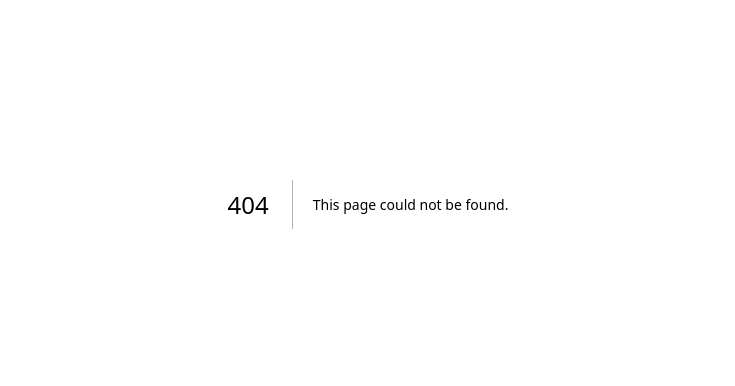
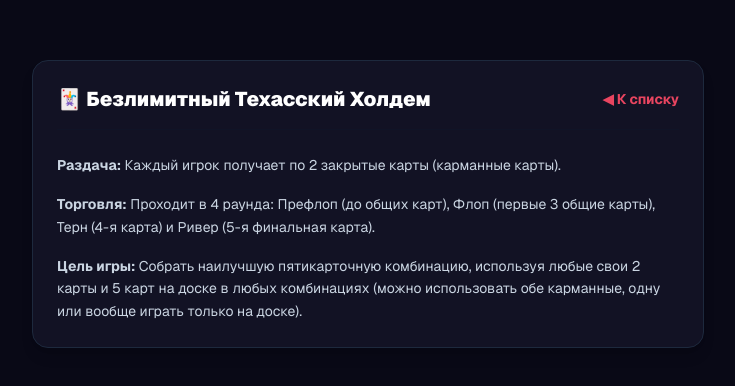
Before and after one commit to superigrooper/raise-up, a Next.js app: page /rules/holdem in a window 1280 px wide. Before the commit this address had no page. Shown: the part 196-582 px from the top of the page, without its empty margins (272-1007 px from the left). Built offline with nearby package versions, Linux system fonts and the light colour scheme.

Commit message:
Add holdem page

```diff
--- /dev/null
+++ b/src/app/rules/holdem/page.tsx
@@ -0,0 +1,32 @@
+// app/rules/holdem/page.tsx
+"use client";
+
+import { useEffect, useState } from 'react';
+import Link from 'next/link';
+import { usePokerStore } from '@/store/usePokerStore';
+
+export default function HoldemRules() {
+  const [isMounted, setIsMounted] = useState(false);
+  const theme = usePokerStore((state) => state.theme);
+
+  useEffect(() => { setIsMounted(true); }, []);
+  if (!isMounted) return null;
+
+  const getThemeClass = () => theme === "navy" ? "navy bg-[#090916] text-white" : "bg-gray-100 text-gray-900";
+
+  return (
+    <div className={`min-h-screen transition-colors duration-200 p-4 md:p-8 flex flex-col items-center justify-center font-sans ${getThemeClass()}`}>
+      <div className="w-full max-w-2xl bg-white dark:bg-[#161625] navy:bg-[#121224] p-6 rounded-2xl shadow-lg border border-gray-200 dark:border-gray-800 navy:border-slate-800">
+        <header className="mb-6 flex items-center justify-between border-b pb-4 border-gray-100 dark:border-gray-900/60 navy:border-slate-900/60">
+          <h1 className="text-xl font-black">🃏 Безлимитный Техасский Холдем</h1>
+          <Link href="/rules" className="text-sm font-bold text-[#e94560] hover:underline">◀ К списку</Link>
+        </header>
+        <article className="space-y-4 text-xs md:text-sm text-gray-600 dark:text-gray-300 navy:text-slate-300 leading-relaxed">
+          <p><strong>Раздача:</strong> Каждый игрок получает по 2 закрытые карты (карманные карты).</p>
+          <p><strong>Торговля:</strong> Проходит в 4 раунда: Префлоп (до общих карт), Флоп (первые 3 общие карты), Терн (4-я карта) и Ривер (5-я финальная карта).</p>
+          <p><strong>Цель игры:</strong> Собрать наилучшую пятикарточную комбинацию, используя любые свои 2 карты и 5 карт на доске в любых комбинациях (можно использовать обе карманные, одну или вообще играть только на доске).</p>
+        </article>
+      </div>
+    </div>
+  );
+}
```
